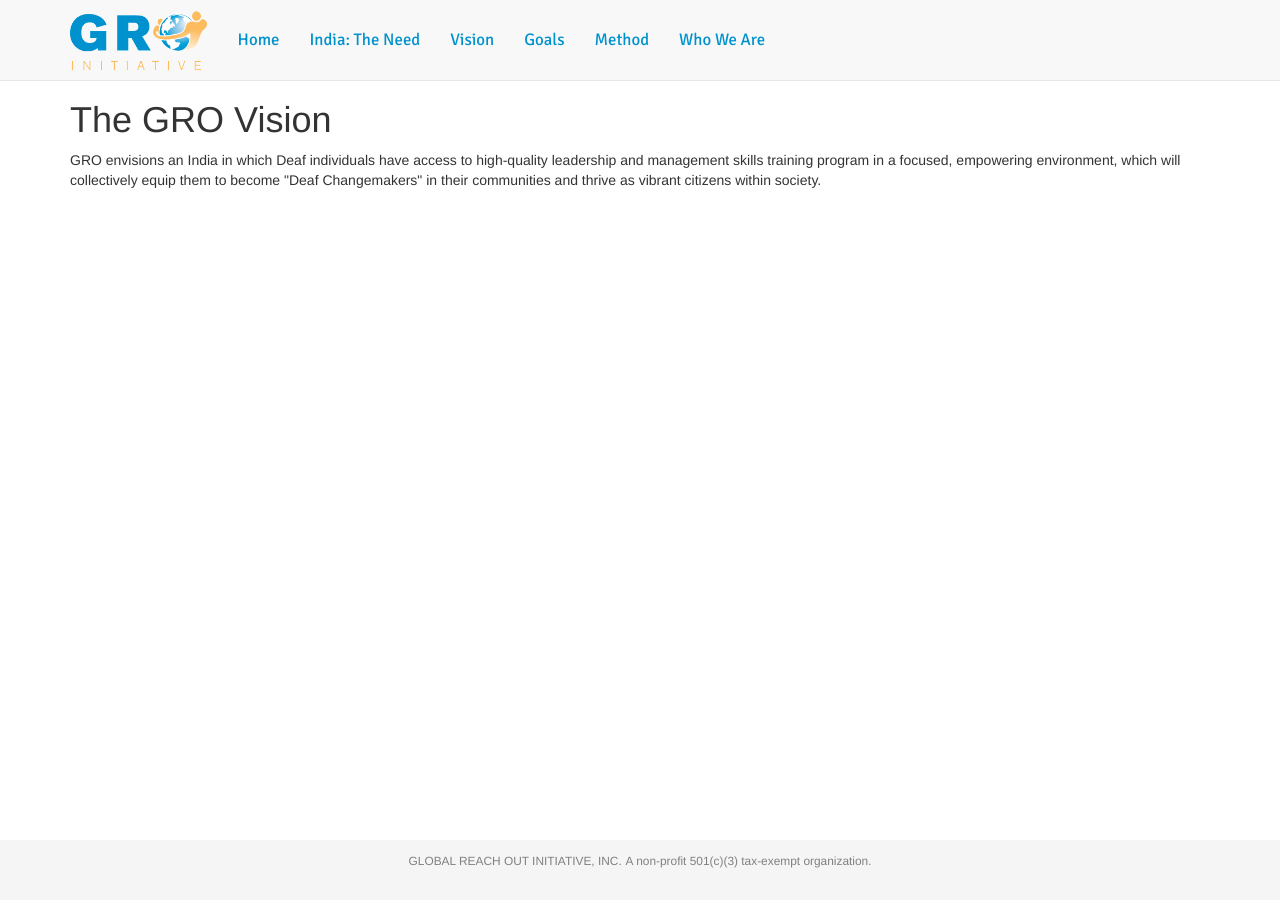
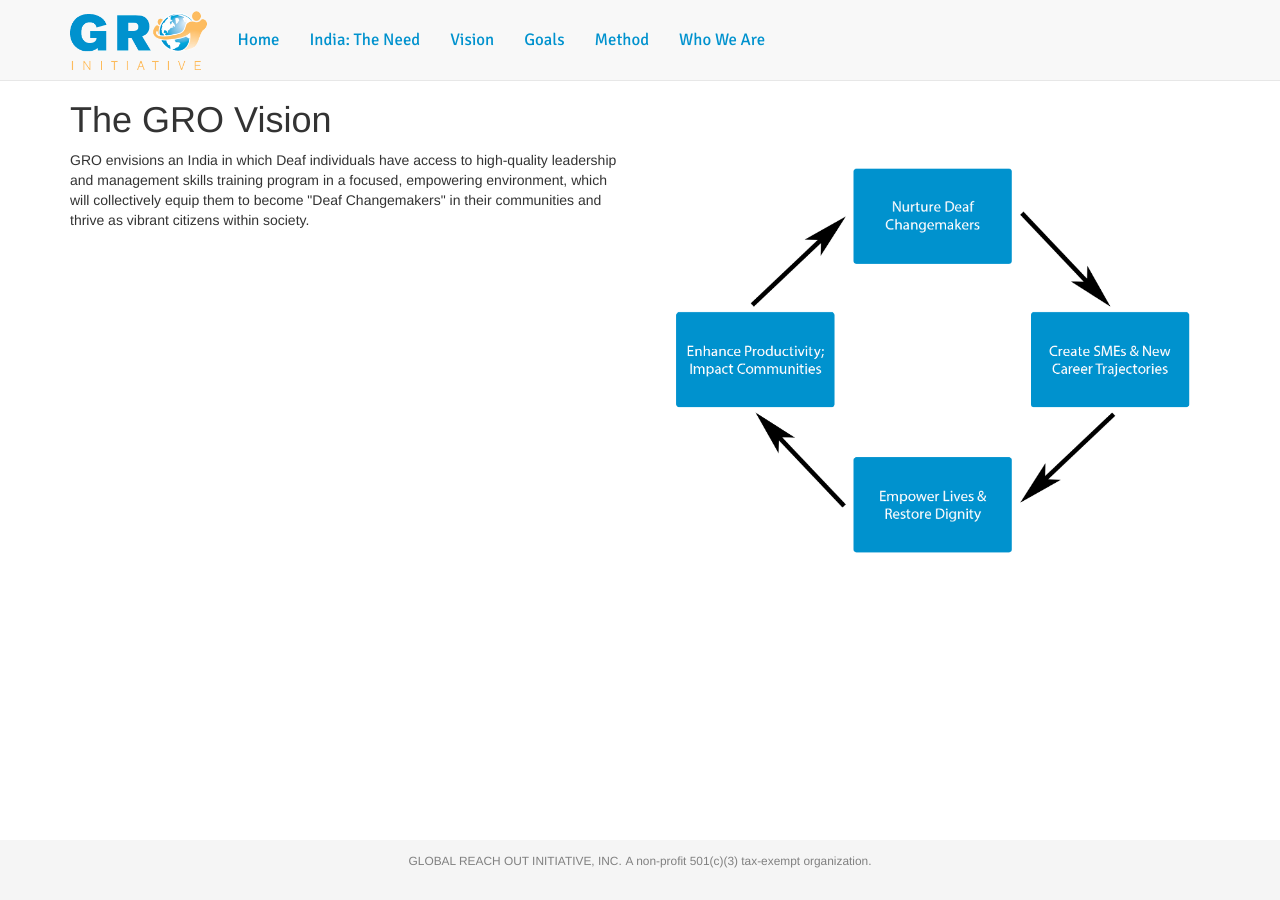
Before and after one commit to jfredrickson/gro-hub, a Jekyll site: the page built from vision.html, in a window 1280 px wide. Built offline with Jekyll 4.4.1, drawn with Linux system fonts in a browser that asks for light colours; nearby versions of some CDN libraries.

Commit message:
update vision page with diagram

```diff
--- a/vision.html
+++ b/vision.html
@@ -2,4 +2,11 @@
 title: The GRO Vision
 ---
 
-<p>GRO envisions an India in which Deaf individuals have access to high-quality leadership and management skills training program in a focused, empowering environment, which will collectively equip them to become "Deaf Changemakers" in their communities and thrive as vibrant citizens within society.</p>
+<div class="row">
+  <div class="col-md-6">
+    <p>GRO envisions an India in which Deaf individuals have access to high-quality leadership and management skills training program in a focused, empowering environment, which will collectively equip them to become "Deaf Changemakers" in their communities and thrive as vibrant citizens within society.</p>
+  </div>
+  <div class="col-md-6">
+    <img src="images/vision-cycle.png" alt="Diagram of the GRO vision. There are four steps that lead to each other and create an endless cycle: 1) Nurture Deaf Changemakers. 2) Create SMEs and New Career Trajectories. 3) Empower Lives and Restore Dignity. 4) Enhance Productivity; Impact Communities." style="max-width: 100%;">
+  </div>
+</div>
```
Also changed, not shown: images/vision-cycle.png (added).
